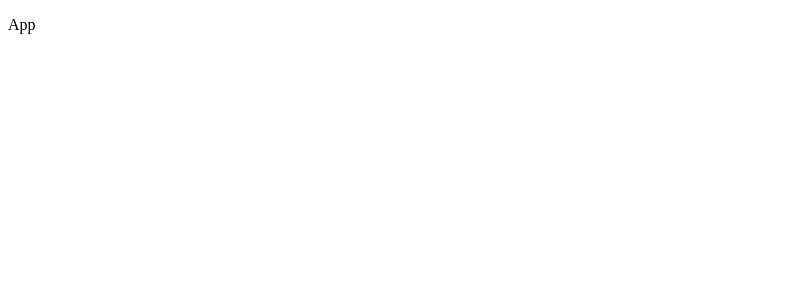
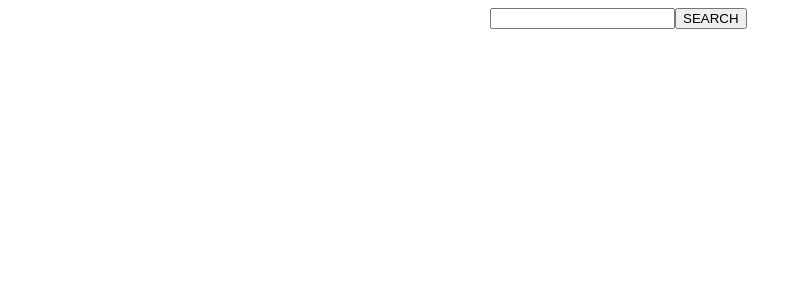
Before and after one commit to Karlsoninit/bootcamp14, a React (Create React App) app: page / in a window 1280 px wide. Shown: the top 300 px of the page, without its empty margins (0-801 px from the left). Built offline with nearby package versions, Linux system fonts and the light colour scheme.

Commit message:
addd search in redux

```diff
--- a/src/components/App.js
+++ b/src/components/App.js
@@ -1,5 +1,10 @@
 import React from 'react';
+import Search from './Search/Search';
 
-const App = () => <p>App</p>;
+const App = () => (
+  <>
+    <Search />
+  </>
+);
 
 export default App;
--- /dev/null
+++ b/src/components/Search/Search.js
@@ -0,0 +1,50 @@
+import React, { Component } from 'react';
+import css from './Search.module.css';
+import { connect } from 'react-redux';
+import { getSearchValue } from './SearchActions';
+
+class Search extends Component {
+  state = {
+    value: '',
+  };
+
+  handleSubmit = evt => {
+    evt.preventDefault();
+    this.props.getSearchValue(this.state.value);
+    this.setState({
+      value: '',
+    });
+  };
+
+  handleChange = evt => {
+    this.setState({
+      value: evt.target.value,
+    });
+  };
+
+  render() {
+    const { value } = this.state;
+    return (
+      <>
+        <form className={css.container} onSubmit={this.handleSubmit}>
+          <input value={value} onChange={this.handleChange} type="text" />
+          <button type="submit">SEARCH</button>
+        </form>
+        <h2>{this.props.word}</h2>
+      </>
+    );
+  }
+}
+
+const mapStateToProps = state => ({
+  word: state.news.search,
+});
+
+const mapDispatchToProps = {
+  getSearchValue,
+};
+
+export default connect(
+  mapStateToProps,
+  mapDispatchToProps,
+)(Search);
--- /dev/null
+++ b/src/components/Search/Search.module.css
@@ -0,0 +1,4 @@
+.container {
+  margin: auto;
+  width: 300px;
+}
--- /dev/null
+++ b/src/components/Search/SearchActions.js
@@ -0,0 +1,6 @@
+import Type from '../redux/type';
+
+export const getSearchValue = value => ({
+  type: Type.SEARCH,
+  payload: value,
+});
--- /dev/null
+++ b/src/components/Search/SearchReducer.js
@@ -0,0 +1,10 @@
+import Type from '../redux/type';
+
+export const search = (state = '', { type, payload }) => {
+  switch (type) {
+    case Type.SEARCH:
+      return payload;
+    default:
+      return state;
+  }
+};
--- /dev/null
+++ b/src/components/redux/reducers.js
@@ -0,0 +1,6 @@
+import { combineReducers } from 'redux';
+import { search } from '../Search/SearchReducer';
+
+export default combineReducers({
+  search,
+});
--- /dev/null
+++ b/src/components/redux/store.js
@@ -0,0 +1,11 @@
+import { createStore, combineReducers, applyMiddleware } from 'redux';
+import { devToolsEnhancer } from 'redux-devtools-extension';
+import reducer from '../redux/reducers';
+
+const rootReducer = combineReducers({
+  news: reducer,
+});
+
+const store = createStore(rootReducer, devToolsEnhancer());
+
+export default store;
--- /dev/null
+++ b/src/components/redux/type.js
@@ -0,0 +1,3 @@
+export default {
+  SEARCH: 'SEARCH',
+};
--- a/src/index.js
+++ b/src/index.js
@@ -1,5 +1,12 @@
 import React from 'react';
 import ReactDOM from 'react-dom';
 import App from './components/App';
+import { Provider } from 'react-redux';
+import store from './components/redux/store';
 
-ReactDOM.render(<App />, document.getElementById('root'));
+ReactDOM.render(
+  <Provider store={store}>
+    <App />
+  </Provider>,
+  document.getElementById('root'),
+);
```
Also changed, not shown: src/components/Search/SearchContainer.js (added).
